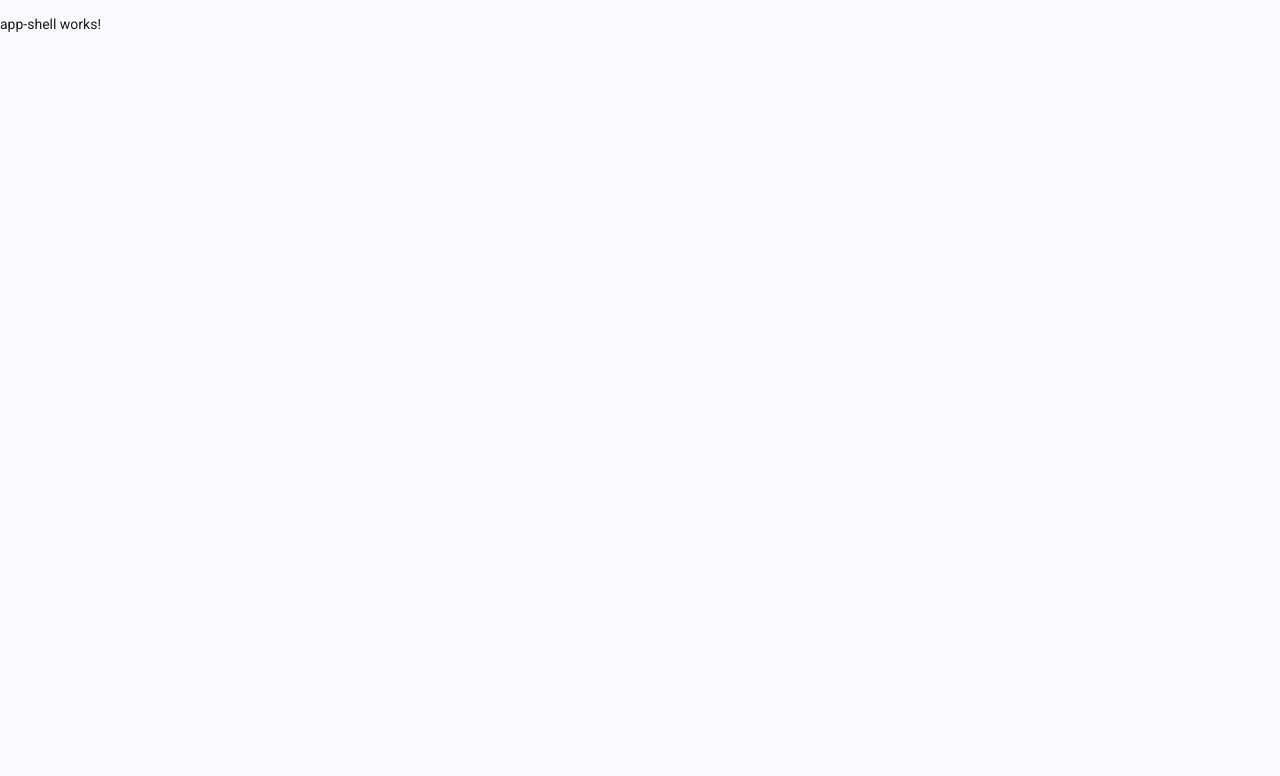
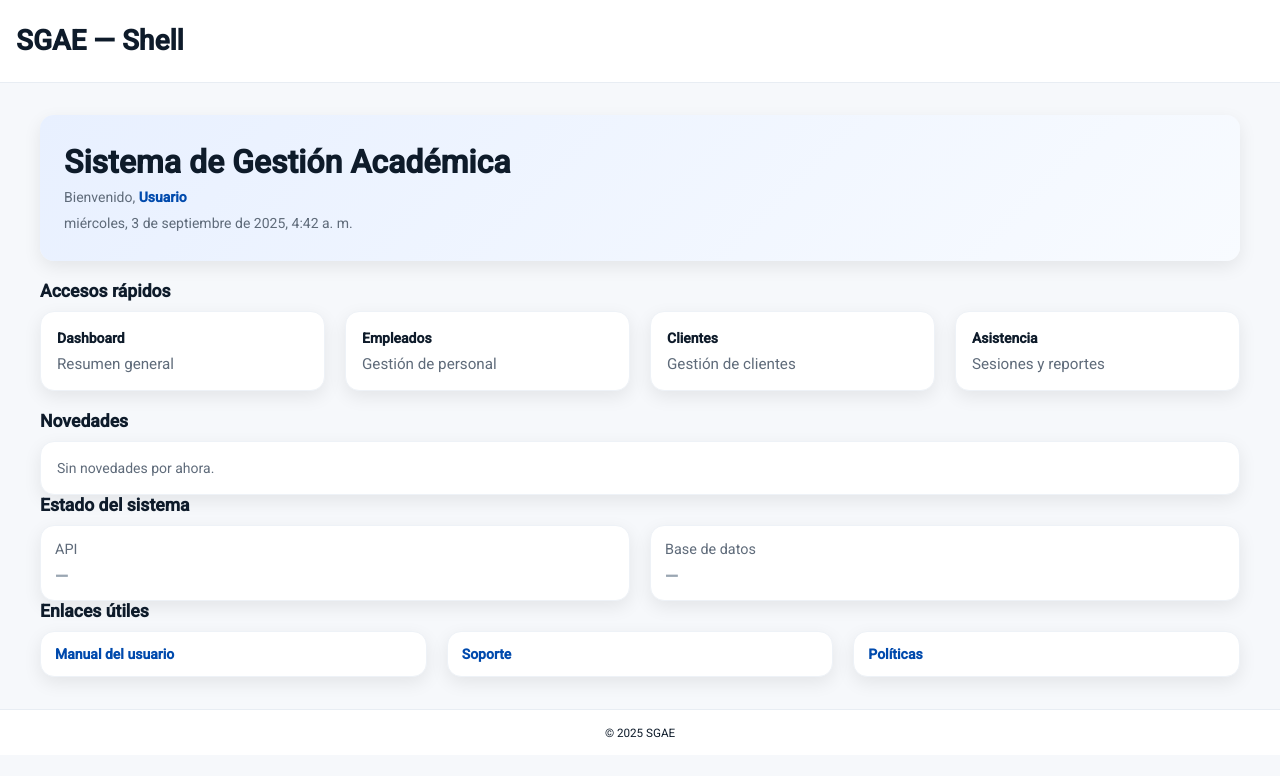
Before and after one commit to CarlosOrozco-1/AsistenciaURSR, an Angular app in the folder frontend/asistencia-ui/: page /dashboard in a window 1280 px wide. Shown: the top 776 px of the page. Built offline with nearby package versions, Linux system fonts and the light colour scheme.

Commit message:
Implemetancion-del-dasboard-basico

```diff
--- /dev/null
+++ b/frontend/asistencia-ui/src/app/features/auth/login/login.html
@@ -0,0 +1 @@
+<p>login works!</p>
--- /dev/null
+++ b/frontend/asistencia-ui/src/app/features/dashboard/dashboard.css
@@ -0,0 +1,178 @@
+/* Dashboard (D-1): estilos base sin Angular Material.
+   Buscamos una estética limpia y responsiva. En D-2 aplicamos Material. */
+
+:host {
+  display: block;
+}
+
+/* Contenedor general: margen y ancho máximo */
+.dash {
+  --gap: 20px;
+  --radius: 14px;
+  --shadow: 0 6px 18px rgba(0, 0, 0, 0.08);
+  --brand: #004aad;              /* Azul sobrio (luego tomará el tema Material) */
+  --brand-2: #0b6efd;            /* Variante */
+  --bg-hero: linear-gradient(135deg, #e8f0ff, #f8fbff);
+  --text-muted: #5f6b7a;
+
+  max-width: 1200px;
+  margin: 0 auto;
+  padding: 16px;
+}
+
+/* HERO */
+.dash__hero {
+  background: var(--bg-hero);
+  border-radius: var(--radius);
+  padding: 28px 24px;
+  box-shadow: var(--shadow);
+  margin-bottom: var(--gap);
+}
+
+.hero__title {
+  margin: 0;
+  font-size: clamp(1.4rem, 2vw + 1rem, 2rem);
+  line-height: 1.2;
+  color: #0e1b2a;
+}
+
+.hero__subtitle,
+.hero__meta {
+  margin: 6px 0 0 0;
+  color: var(--text-muted);
+}
+
+.hero__user {
+  font-weight: 600;
+  color: var(--brand);
+}
+
+/* Títulos de sección */
+.section__title {
+  margin: 0 0 10px 0;
+  font-size: 1.1rem;
+  color: #0e1b2a;
+}
+
+/* Accesos rápidos */
+.dash__quick {
+  margin-bottom: var(--gap);
+}
+
+.quick__grid {
+  display: grid;
+  grid-template-columns: repeat(4, 1fr);
+  gap: var(--gap);
+}
+
+.quick__card {
+  display: block;
+  border-radius: var(--radius);
+  padding: 16px;
+  background: #fff;
+  box-shadow: var(--shadow);
+  text-decoration: none;
+  color: inherit;
+  transition: transform 0.1s ease, box-shadow 0.2s ease;
+  border: 1px solid #eef2f7;
+}
+
+.quick__card:hover {
+  transform: translateY(-2px);
+  box-shadow: 0 10px 24px rgba(0, 0, 0, 0.12);
+}
+
+.quick__card-title {
+  font-weight: 600;
+  margin-bottom: 6px;
+  color: #0e1b2a;
+}
+
+.quick__card-desc {
+  color: var(--text-muted);
+  font-size: 0.95rem;
+}
+
+/* Novedades */
+.news__box {
+  border-radius: var(--radius);
+  background: #fff;
+  border: 1px solid #eef2f7;
+  box-shadow: var(--shadow);
+  padding: 16px;
+}
+
+.news__empty {
+  margin: 0;
+  color: var(--text-muted);
+}
+
+/* Estado del sistema */
+.status__grid {
+  display: grid;
+  grid-template-columns: repeat(2, 1fr);
+  gap: var(--gap);
+}
+
+.status__item {
+  background: #fff;
+  border: 1px solid #eef2f7;
+  border-radius: var(--radius);
+  padding: 14px;
+  box-shadow: var(--shadow);
+}
+
+.status__label {
+  color: var(--text-muted);
+  font-size: 0.9rem;
+}
+
+.status__value {
+  margin-top: 6px;
+  font-weight: 700;
+  font-size: 1.05rem;
+}
+
+.status__value--unknown {
+  color: #9aa6b2;
+}
+
+/* Enlaces útiles */
+.links__list {
+  display: grid;
+  grid-template-columns: repeat(3, 1fr);
+  gap: var(--gap);
+  padding: 0;
+  margin: 0;
+  list-style: none;
+}
+
+.links__list a {
+  display: block;
+  background: #fff;
+  border: 1px solid #eef2f7;
+  border-radius: var(--radius);
+  padding: 12px 14px;
+  text-decoration: none;
+  color: var(--brand);
+  font-weight: 600;
+  box-shadow: var(--shadow);
+}
+
+/* Responsive */
+@media (max-width: 900px) {
+  .quick__grid {
+    grid-template-columns: repeat(2, 1fr);
+  }
+  .links__list {
+    grid-template-columns: repeat(2, 1fr);
+  }
+}
+
+@media (max-width: 600px) {
+  .quick__grid,
+  .status__grid,
+  .links__list {
+    grid-template-columns: 1fr;
+  }
+}
--- /dev/null
+++ b/frontend/asistencia-ui/src/app/features/dashboard/dashboard.html
@@ -0,0 +1,87 @@
+<!--
+  Dashboard (D-1): estructura base sin Angular Material.
+  Objetivo: dejar el wireframe de secciones (hero, accesos, noticias, estado, enlaces),
+  listo para aplicar Angular Material en D-2.
+-->
+
+<!-- Contenedor principal responsivo -->
+<section class="dash">
+  <!-- HERO / Encabezado -->
+  <header class="dash__hero">
+    <div class="hero__content">
+      <h1 class="hero__title">Sistema de Gestión Académica</h1>
+      <p class="hero__subtitle">
+        Bienvenido, <span class="hero__user">Usuario</span>
+      </p>
+      <p class="hero__meta">
+        <!-- Fecha/hora en formato es-GT (en D-3 podemos hacerlo dinámico) -->
+        <span></span><time id="fecha-hoy">{{ fechaHoy }}</time>
+      </p>
+    </div>
+  </header>
+
+  <!-- Accesos rápidos (D-2 los convertimos en MatCards con íconos) -->
+  <section class="dash__quick">
+    <h2 class="section__title">Accesos rápidos</h2>
+    <div class="quick__grid">
+      <!-- Card 1 -->
+      <a class="quick__card" href="/dashboard">
+        <div class="quick__card-title">Dashboard</div>
+        <div class="quick__card-desc">Resumen general</div>
+      </a>
+
+      <!-- Card 2 -->
+      <a class="quick__card" href="/empleados">
+        <div class="quick__card-title">Empleados</div>
+        <div class="quick__card-desc">Gestión de personal</div>
+      </a>
+
+      <!-- Card 3 -->
+      <a class="quick__card" href="/clientes">
+        <div class="quick__card-title">Clientes</div>
+        <div class="quick__card-desc">Gestión de clientes</div>
+      </a>
+
+      <!-- Card 4 (placeholder a futuro: Usuarios / Docentes / Admin) -->
+      <a class="quick__card" href="#">
+        <div class="quick__card-title">Asistencia</div>
+        <div class="quick__card-desc">Sesiones y reportes</div>
+      </a>
+    </div>
+  </section>
+
+  <!-- Novedades / avisos -->
+  <section class="dash__news">
+    <h2 class="section__title">Novedades</h2>
+    <div class="news__box">
+      <p class="news__empty">Sin novedades por ahora.</p>
+      <!-- D-3: aquí podríamos renderizar avisos desde backend -->
+    </div>
+  </section>
+
+  <!-- Estado del sistema -->
+  <section class="dash__status">
+    <h2 class="section__title">Estado del sistema</h2>
+    <div class="status__grid">
+      <div class="status__item">
+        <div class="status__label">API</div>
+        <div class="status__value status__value--unknown">—</div>
+      </div>
+      <div class="status__item">
+        <div class="status__label">Base de datos</div>
+        <div class="status__value status__value--unknown">—</div>
+      </div>
+    </div>
+    <!-- D-3: conectaremos un endpoint de healthcheck para mostrar OK/ERROR -->
+  </section>
+
+  <!-- Enlaces útiles -->
+  <section class="dash__links">
+    <h2 class="section__title">Enlaces útiles</h2>
+    <ul class="links__list">
+      <li><a href="#" rel="noopener">Manual del usuario</a></li>
+      <li><a href="#" rel="noopener">Soporte</a></li>
+      <li><a href="#" rel="noopener">Políticas</a></li>
+    </ul>
+  </section>
+</section>
--- /dev/null
+++ b/frontend/asistencia-ui/src/app/features/dashboard/dashboard.ts
@@ -0,0 +1,41 @@
+import { Component, OnDestroy, OnInit } from '@angular/core';
+
+@Component({
+  selector: 'app-dashboard',
+  standalone: true,                 // ← importante: componente standalone
+  imports: [],                      // ← por ahora no usamos pipes/módulos extras
+  templateUrl: './dashboard.html',
+  styleUrls: ['./dashboard.css']    // ← ojo: es styleUrls (plural), no styleUrl
+})
+export class Dashboard implements OnInit, OnDestroy {
+
+  /** Texto mostrado en el <time> del hero */
+  fechaHoy = '—';
+
+  /** Id del intervalo (si decides actualizar la hora periódicamente) */
+  private _tickId?: any;
+
+  ngOnInit(): void {
+    // Set inicial (una sola vez)
+    this.actualizarFecha();
+
+    // (Opcional) refrescar cada minuto para mantener la hora “viva”
+    // Descomenta si lo quieres activo en D-1
+    // this._tickId = setInterval(() => this.actualizarFecha(), 60_000);
+  }
+
+  ngOnDestroy(): void {
+    // Limpia el intervalo si lo activaste
+    if (this._tickId) {
+      clearInterval(this._tickId);
+    }
+  }
+
+  /** Calcula y setea la fecha en formato es-GT */
+  private actualizarFecha(): void {
+    this.fechaHoy = new Date().toLocaleString('es-GT', {
+      dateStyle: 'full',
+      timeStyle: 'short',
+    });
+  }
+}
--- a/frontend/asistencia-ui/src/app/features/dashboard/dashboard/dashboard.html
+++ /dev/null
@@ -1 +0,0 @@
-<p>dashboard works!</p>
--- a/frontend/asistencia-ui/src/app/layout/shell/app-shell/app-shell.css
+++ b/frontend/asistencia-ui/src/app/layout/shell/app-shell/app-shell.css
@@ -0,0 +1,25 @@
+:host {
+  display: block;
+  min-height: 100dvh;
+  background: #f6f8fb;
+  color: #0e1b2a;
+}
+
+.shell__header,
+.shell__footer {
+  padding: 12px 16px;
+  background: #fff;
+  border-bottom: 1px solid #e8edf3;
+}
+
+.shell__footer {
+  border-top: 1px solid #e8edf3;
+  border-bottom: none;
+  text-align: center;
+}
+
+.shell__content {
+  padding: 16px;
+  max-width: 1280px;
+  margin: 0 auto;
+}
--- a/frontend/asistencia-ui/src/app/layout/shell/app-shell/app-shell.html
+++ b/frontend/asistencia-ui/src/app/layout/shell/app-shell/app-shell.html
@@ -1 +1,17 @@
-<p>app-shell works!</p>
+<!-- Shell: contenedor general del layout.
+     Debe incluir SIEMPRE un <router-outlet> para renderizar las rutas hijas. -->
+
+<!-- Encabezado mínimo temporal (lo cambiaremos cuando armemos el layout Material) -->
+<header class="shell__header">
+  <h1 class="shell__title">SGAE — Shell</h1>
+</header>
+
+<!-- Contenido de cada ruta hija -->
+<main class="shell__content">
+  <router-outlet></router-outlet>
+</main>
+
+<!-- Pie (opcional ahora) -->
+<footer class="shell__footer">
+  <small>© 2025 SGAE</small>
+</footer>
```
Also changed, not shown: frontend/asistencia-ui/src/app/app.routes.ts (+10 -9 lines), frontend/asistencia-ui/src/app/features/auth/login/login.ts (added, +11 -0 lines), frontend/asistencia-ui/src/app/features/dashboard/dashboard/dashboard.ts (deleted, +0 -11 lines), frontend/asistencia-ui/src/app/layout/shell/app-shell/app-shell.ts (+5 -3 lines), frontend/asistencia-ui/src/app/features/auth/login/login.css (added).
